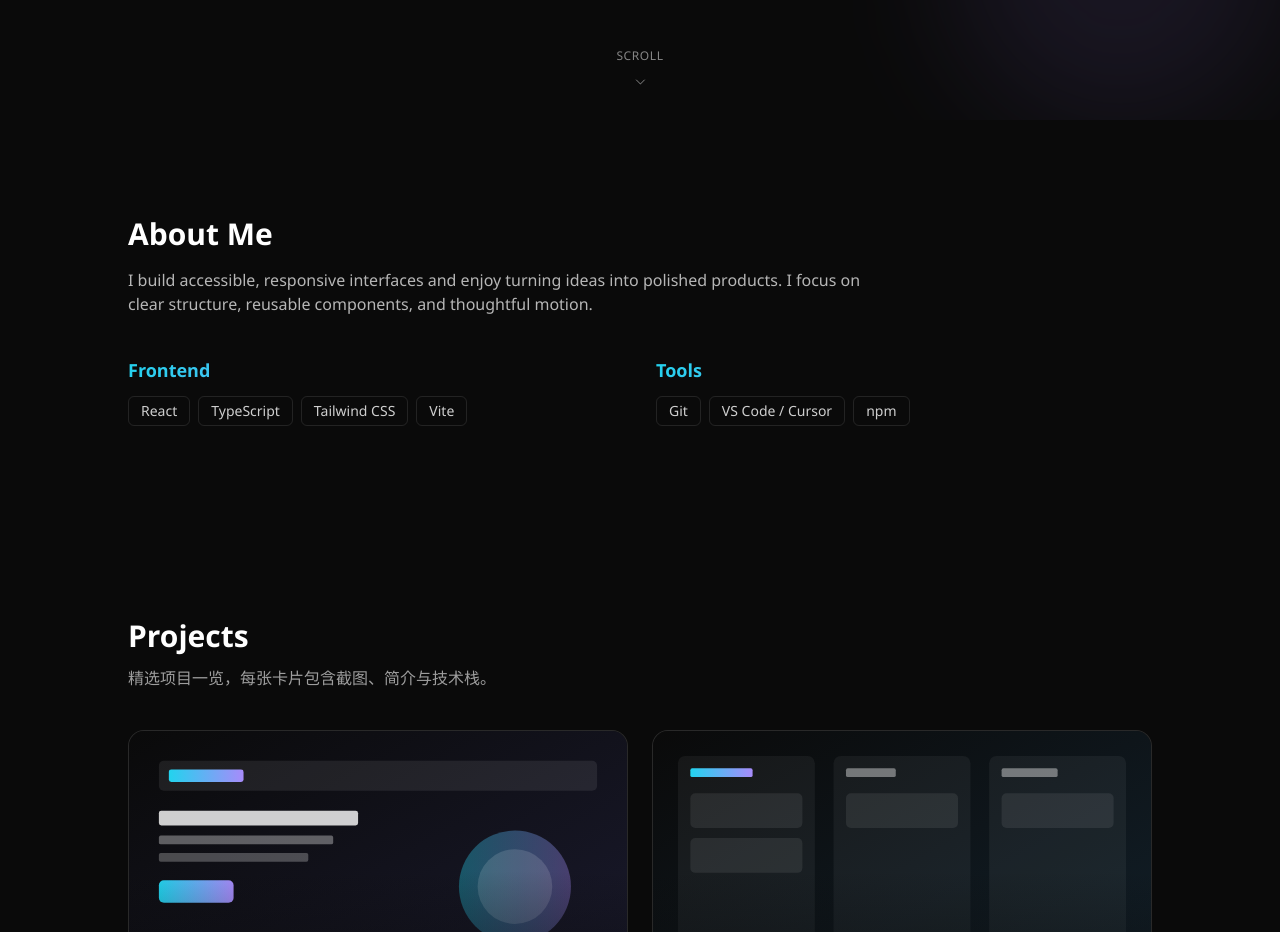
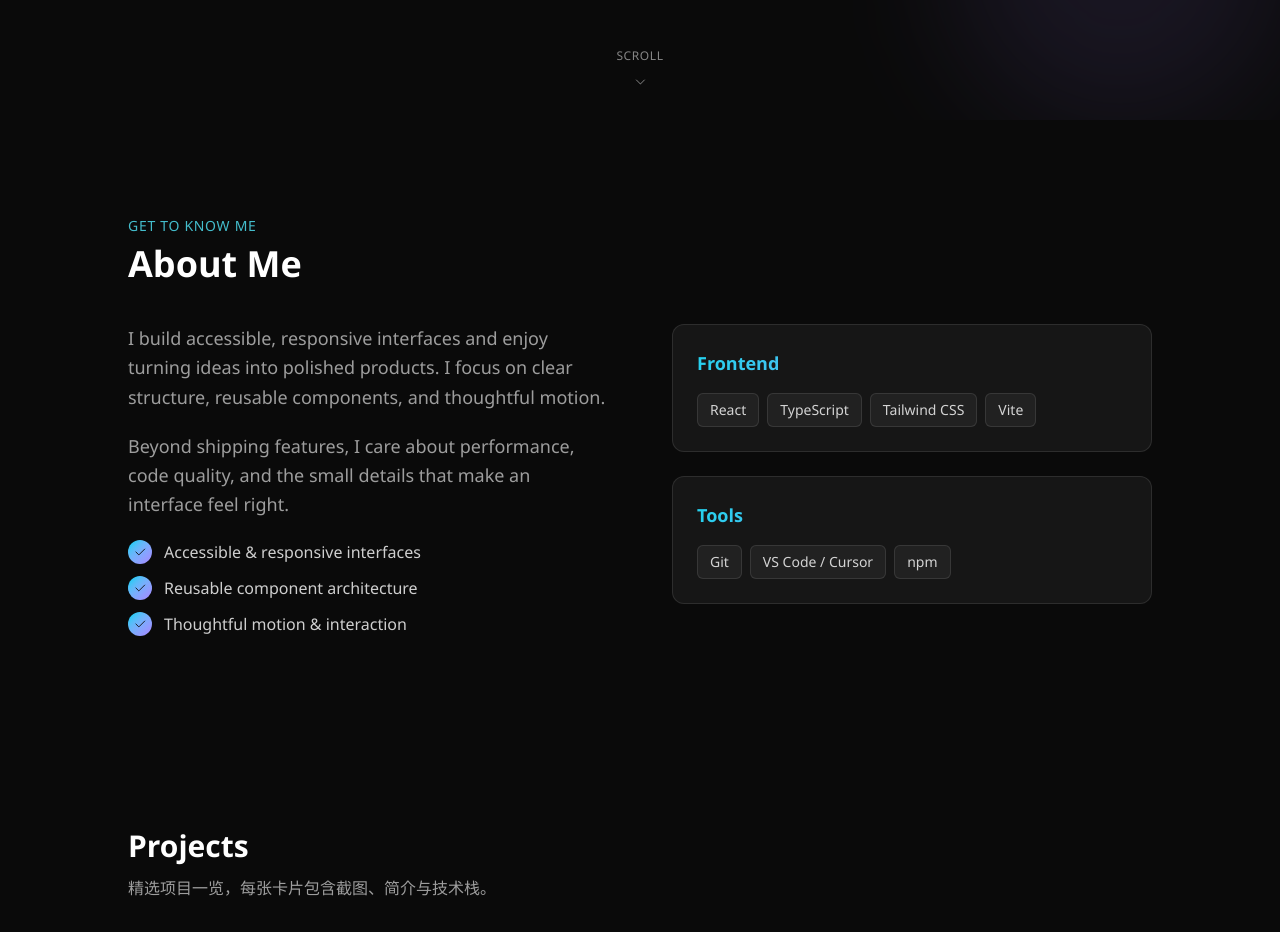
Before and after one commit to 188Y/personal-work-collections, a React (Vite) app: page / in a window 1280 px wide. Shown: the part 680-1612 px from the top of the page. Built offline with nearby package versions, Linux system fonts and the light colour scheme.

Commit message:
feat: enhance about section with highlights and skills

```diff
--- a/src/components/About.tsx
+++ b/src/components/About.tsx
@@ -1,54 +1,109 @@
-import { motion } from "framer-motion"
+import { motion, type Variants } from "framer-motion"
+import { about } from "../data/about"
 import { skills } from "../data/skills"
+import { CheckIcon } from "./icons"
 
-/** About section with bio and skill list */
+/** Parent container: stagger children in one after another */
+const containerVariants: Variants = {
+  hidden: {},
+  visible: {
+    transition: { staggerChildren: 0.12, delayChildren: 0.05 },
+  },
+}
+
+/** Shared child animation: fade up into place */
+const itemVariants: Variants = {
+  hidden: { opacity: 0, y: 20 },
+  visible: {
+    opacity: 1,
+    y: 0,
+    transition: { duration: 0.5, ease: "easeOut" },
+  },
+}
+
+/** About section: bio, highlights, and skill cards */
 const About = () => {
   return (
     <section
       id="about"
-      className="px-4 py-24"
+      className="bg-[#0a0a0a] px-4 py-24 text-white"
       aria-labelledby="about-title"
     >
-      <div className="mx-auto max-w-5xl">
-        <motion.h2
-          id="about-title"
-          className="text-3xl font-bold"
+      <div className="mx-auto w-full max-w-5xl">
+        {/* Section heading */}
+        <motion.div
           initial={{ opacity: 0, y: 16 }}
           whileInView={{ opacity: 1, y: 0 }}
-          viewport={{ once: true }}
+          viewport={{ once: true, amount: 0.4 }}
           transition={{ duration: 0.5 }}
         >
-          About Me
-        </motion.h2>
+          <p className="text-sm font-medium tracking-wider text-cyan-300/80 uppercase">
+            {about.tagline}
+          </p>
+          <h2
+            id="about-title"
+            className="mt-2 text-3xl font-bold text-white sm:text-4xl"
+          >
+            {about.heading}
+          </h2>
+        </motion.div>
+
+        <div className="mt-10 grid gap-10 md:grid-cols-2 md:gap-16">
+          {/* Bio + highlights */}
+          <motion.div
+            variants={containerVariants}
+            initial="hidden"
+            whileInView="visible"
+            viewport={{ once: true, amount: 0.2 }}
+            className="space-y-5"
+          >
+            {about.paragraphs.map((paragraph, index) => (
               <motion.p
-          className="mt-4 max-w-3xl text-white/70"
-          initial={{ opacity: 0, y: 16 }}
-          whileInView={{ opacity: 1, y: 0 }}
-          viewport={{ once: true }}
-          transition={{ duration: 0.5, delay: 0.1 }}
+                key={index}
+                variants={itemVariants}
+                className="text-base leading-relaxed text-white/60 sm:text-lg"
               >
-          I build accessible, responsive interfaces and enjoy turning ideas into
-          polished products. I focus on clear structure, reusable components,
-          and thoughtful motion.
+                {paragraph}
               </motion.p>
+            ))}
 
-        <div className="mt-10 grid gap-8 sm:grid-cols-2">
-          {skills.map((category, index) => (
+            <motion.ul variants={itemVariants} className="space-y-3">
+              {about.highlights.map((highlight) => (
+                <li
+                  key={highlight}
+                  className="flex items-center gap-3 text-sm text-white/80 sm:text-base"
+                >
+                  <span className="flex h-6 w-6 shrink-0 items-center justify-center rounded-full bg-gradient-to-br from-cyan-400 to-violet-400 text-[#0a0a0a]">
+                    <CheckIcon className="h-3.5 w-3.5" />
+                  </span>
+                  {highlight}
+                </li>
+              ))}
+            </motion.ul>
+          </motion.div>
+
+          {/* Skill cards */}
+          <motion.div
+            variants={containerVariants}
+            initial="hidden"
+            whileInView="visible"
+            viewport={{ once: true, amount: 0.2 }}
+            className="flex flex-col gap-6"
+          >
+            {skills.map((category) => (
               <motion.div
                 key={category.name}
-              initial={{ opacity: 0, y: 16 }}
-              whileInView={{ opacity: 1, y: 0 }}
-              viewport={{ once: true }}
-              transition={{ duration: 0.5, delay: 0.1 * index }}
+                variants={itemVariants}
+                className="rounded-xl border border-white/10 bg-[#161616] p-6"
               >
                 <h3 className="text-lg font-semibold gradient-text">
                   {category.name}
                 </h3>
-              <ul className="mt-3 flex flex-wrap gap-2">
+                <ul className="mt-4 flex flex-wrap gap-2">
                   {category.items.map((item) => (
                     <li
                       key={item}
-                    className="rounded-md border border-white/10 px-3 py-1 text-sm text-white/80"
+                      className="rounded-md border border-white/10 bg-white/5 px-3 py-1.5 text-sm text-white/80 transition-colors hover:border-cyan-400/40 hover:text-white"
                     >
                       {item}
                     </li>
@@ -56,6 +111,7 @@ const About = () => {
                 </ul>
               </motion.div>
             ))}
+          </motion.div>
         </div>
       </div>
     </section>
--- /dev/null
+++ b/src/data/about.ts
@@ -0,0 +1,15 @@
+/** About section content, kept in data for easy editing */
+
+export const about = {
+  tagline: "Get to know me",
+  heading: "About Me",
+  paragraphs: [
+    "I build accessible, responsive interfaces and enjoy turning ideas into polished products. I focus on clear structure, reusable components, and thoughtful motion.",
+    "Beyond shipping features, I care about performance, code quality, and the small details that make an interface feel right.",
+  ],
+  highlights: [
+    "Accessible & responsive interfaces",
+    "Reusable component architecture",
+    "Thoughtful motion & interaction",
+  ],
+} as const
```
Lines whose indentation alone changed are shown as unchanged.
